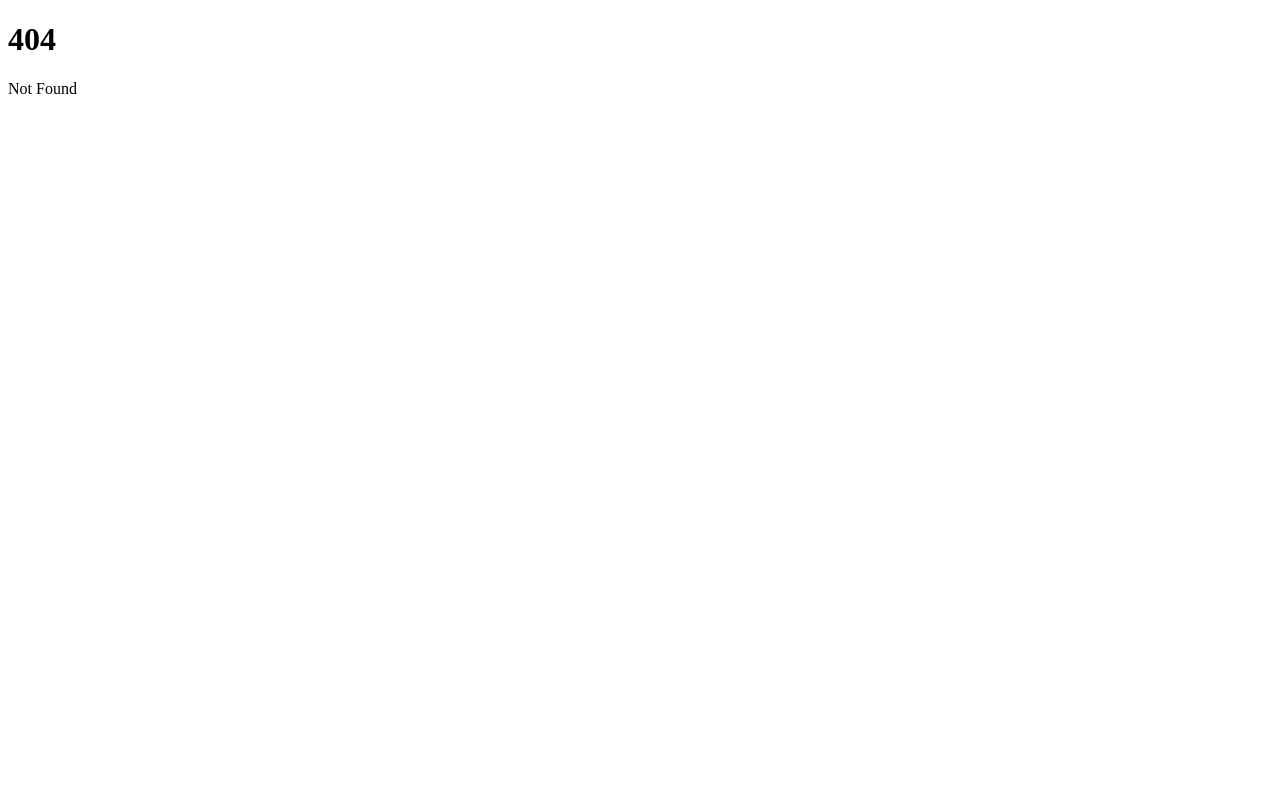
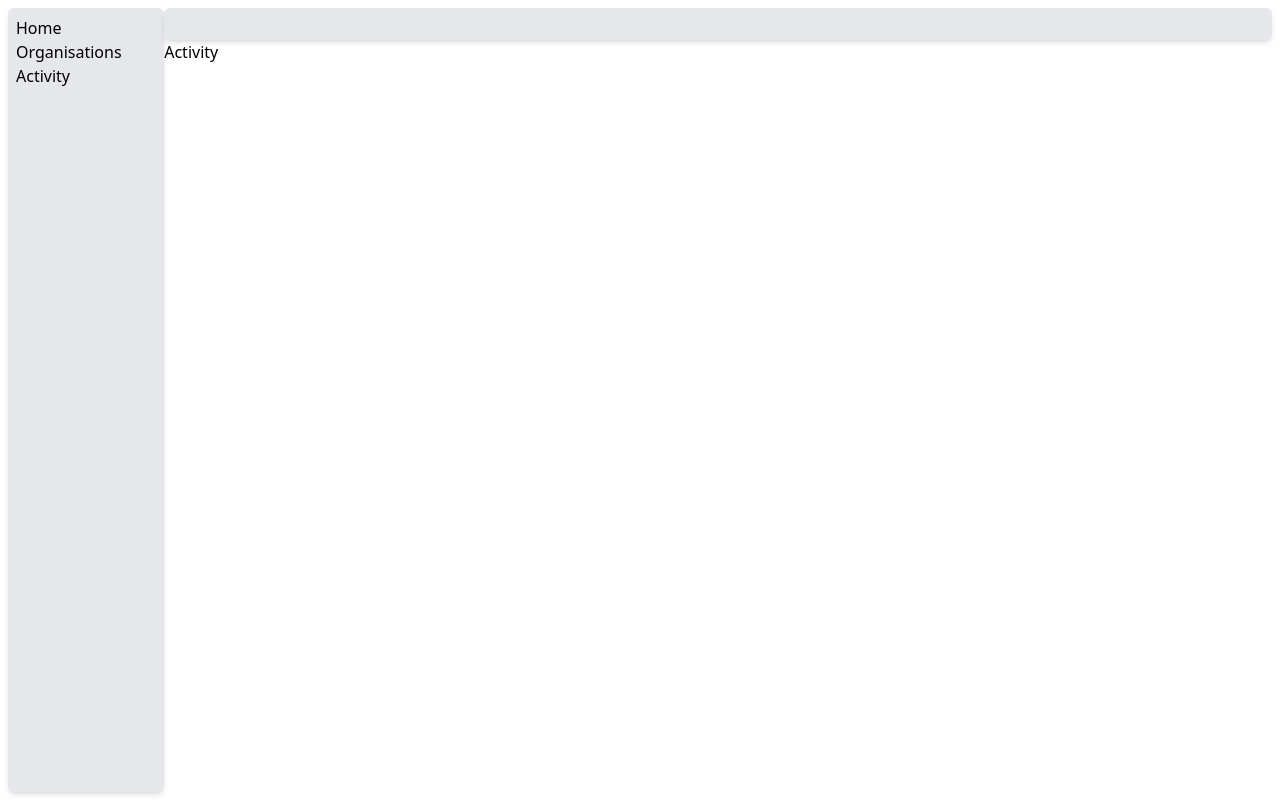
Before and after one commit to Isakovic-Arim/lynx-manager, a SvelteKit app in the folder client/: page /1/activity in a window 1280 px wide. Before the commit this address had no page. Built offline with nearby package versions, Linux system fonts and the light colour scheme.

Commit message:
Implement basic dashboard layout and routes

```diff
--- /dev/null
+++ b/client/src/routes/[id]/+layout.svelte
@@ -0,0 +1,24 @@
+<script>
+	import '../../style.css';
+    import {id} from '../../stores';
+	import { onDestroy } from 'svelte';
+
+    let user = '';
+    let unsubscribe = id.subscribe((value) => user = id);
+
+    onDestroy(unsubscribe);
+</script>
+
+<div class="flex h-screen w-full p-2">
+	<nav class="bg-gray-200 h-full w-44 p-2 shadow-md rounded-md">
+		<a href={`/${$id}`}>Home</a>
+		<a href={`/${$id}/organisations`}>Organisations</a>
+		<a href={`/${$id}/activity`}>Activity</a>
+	</nav>
+    <div class="w-full">
+        <nav class="bg-gray-200 w-full shadow-md h-8 rounded-md">
+
+        </nav>
+        <slot />
+    </div>
+</div>
--- /dev/null
+++ b/client/src/routes/[id]/activity/+page.svelte
@@ -0,0 +1 @@
+<h1>Activity</h1>
--- /dev/null
+++ b/client/src/routes/[id]/organisations/+page.svelte
@@ -0,0 +1 @@
+<h1>Organisations</h1>
--- a/client/src/routes/login/+page.svelte
+++ b/client/src/routes/login/+page.svelte
@@ -7,6 +7,7 @@
         required,
         email
 	} from 'svelte-use-form';
+    import { id } from '../../stores';
     import * as Realm from 'realm-web';
 
     const form = useForm();
@@ -17,6 +18,8 @@
         if (email && password) {
             const credentials = Realm.Credentials.emailPassword(email, password);
             const user = await app.logIn(credentials);
+            $id = user.id;
+            console.log(id);
             goto(`/${user.id}`);
         }
     }
--- /dev/null
+++ b/client/src/stores.ts
@@ -0,0 +1,3 @@
+import { writable, type Writable } from "svelte/store";
+
+export const id = writable('');
```
